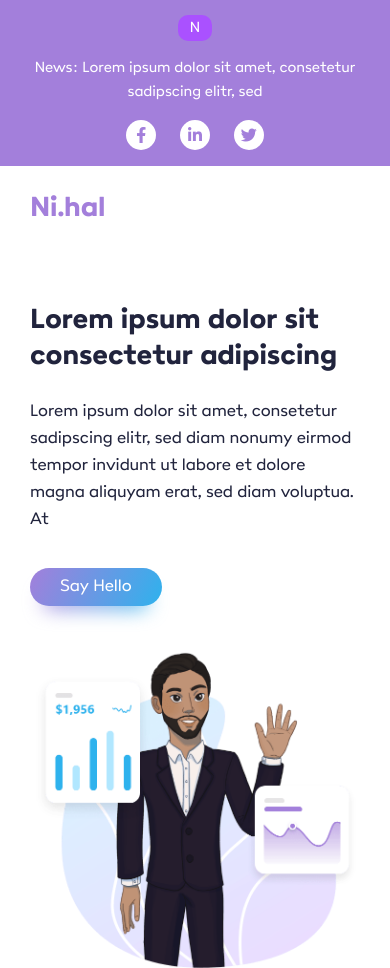
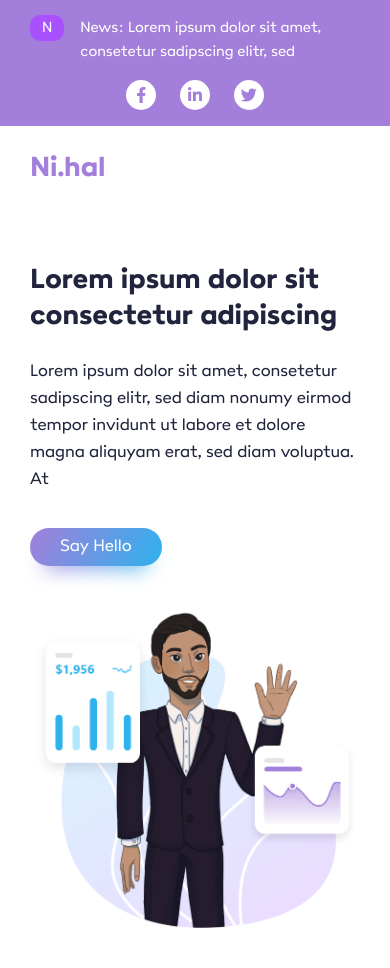
Before and after one commit to faysalchowdhury99/nihal, a website: page src/index.html in a window 390 px wide. Shown: the top 968 px of the page. Drawn offline with nearby package versions, Linux system fonts and the light colour scheme.

Commit message:
Responsove Header Top bar

```diff
--- a/src/index.html
+++ b/src/index.html
@@ -37,19 +37,19 @@
         <div class="container">
           <div class="d-lg-flex align-items-center">
             <div class="news">
-              <div class="d-md-flex align-items-center justify-content-center">
-                <div class="text-center">
+              <div class="d-flex justify-content-center">
+                <div class="text-center align-self-start">
                   <a href="javascript:void(0)" class="news-logo">N</a>
                 </div>
                 <p
-                  class="text-white text-center ms-0 ms-md-3 ms-lg-5 align-self-center my-3 my-md-0"
+                  class="text-white text-start ms-3 ms-lg-5 align-self-center align-self-center"
                 >
                   News: Lorem ipsum dolor sit amet, consetetur sadipscing elitr,
                   sed
                 </p>
               </div>
             </div>
-            <div class="social-links text-center ms-lg-auto mt-md-3 mt-lg-0">
+            <div class="social-links text-center ms-lg-auto mt-lg-0">
               <a href="javascript:void(0)" class="news-logo"
                 ><i class="fab fa-facebook-f"></i
               ></a>
```
